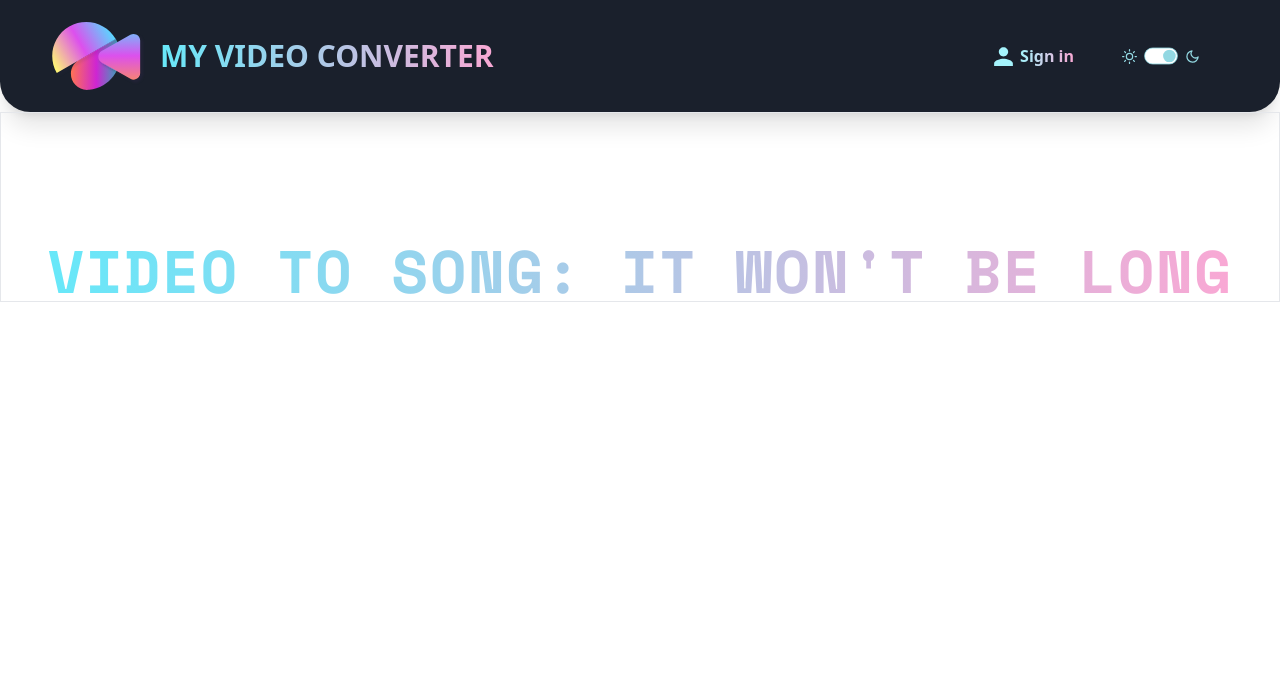
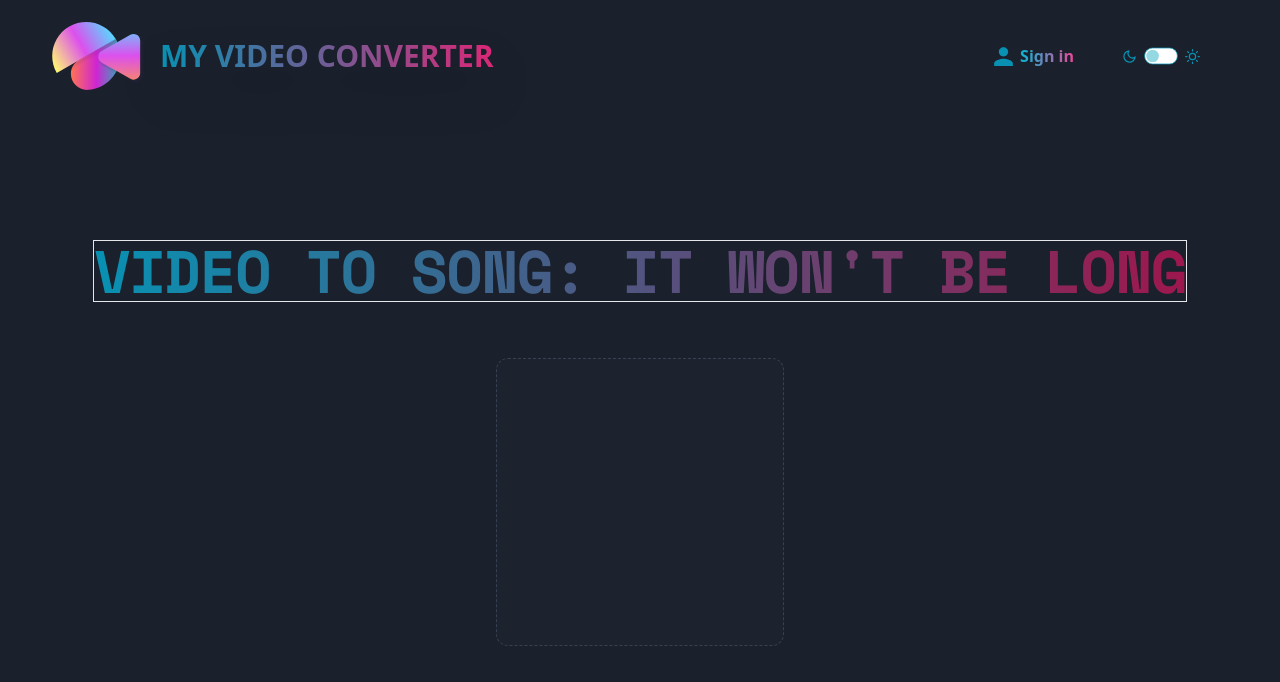
Before and after one commit to Mustafa-Arghandiwal/video-converter, a React (Vite) app: page / in a window 1280 px wide. Shown: the top 682 px of the page. Built offline with nearby package versions, Linux system fonts and the light colour scheme; what tailwindcss-animated would draw is missing.

Commit message:
implemented box

```diff
--- a/src/App.jsx
+++ b/src/App.jsx
@@ -1,10 +1,16 @@
+import React from 'react'
 import Header from './Header.jsx'
-import Upload from './Upload.jsx'
+import Main from './MainContent.jsx'
 export default function App() {
+  const [isDark, setIsDark] = React.useState(true)
+
+    function changeTheme() {
+        setIsDark(prevIsDark => !prevIsDark)
+    }
   return (
     <>
-    <Header />
-    <Upload />
+    <Header isDark={isDark} toggleTheme={changeTheme}/>
+    <Main isDark={isDark} toggleTheme={changeTheme}/>
     </>
 
   )
--- a/src/Header.jsx
+++ b/src/Header.jsx
@@ -5,34 +5,41 @@ import { FaGithub } from "react-icons/fa";
 import ThemeToggle from './ThemeToggle.jsx';
 
 
-export default function Header() {
-    const [isDark, setIsDark] = React.useState(true)
+export default function Header(props) {
+    // const [isDark, setIsDark] = React.useState(true)
 
-    function ChangeTheme() {
-        setIsDark(prevIsDark => !prevIsDark)
-    }
+    // function ChangeTheme() {
+    //     setIsDark(prevIsDark => !prevIsDark)
+    // }
 
 
     return (
-        <header className="font h-28 flex items-center justify-between  gap-2 px-1 sm:px-1 lg:px-10 rounded-b-badge shadow-xl" style={{backgroundColor: isDark ? '#1a202c' : 'white', transition: 'background-color 0.5s ease'}}>
+        <header className="font h-28 flex items-center justify-between  gap-2 px-1 sm:px-1 lg:px-10  shadow-xl" style={{backgroundColor: props.isDark ? '#1a202c' : '#f8fafc', transition: 'background-color 0.3s ease'}}>
         <div className='flex justify-center gap-2 items-center select-none'>
 
             <img src={logo} alt='logo' className='h-14 sm:h-14 md:h-24 lg:h-28 animate-fade animate-delay-300'/>
-            <a href='/' className='text-xl sm:text-xl md:text-2xl lg:text-3xl text-nowrap font-bold text-transparent bg-clip-text bg-gradient-to-r from-cyan-300 to-pink-300
+            <a href='/' className='text-xl sm:text-xl md:text-2xl lg:text-3xl text-nowrap font-bold text-transparent bg-clip-text bg-gradient-to-r from-cyan-600 to-pink-600
              animate-fade animate-delay-500
+             drop-shadow-2xl
             '>MY VIDEO CONVERTER</a>
         </div>
 
-        <ul className='flex items-center flex-col sm:flex-row   gap-1 md:gap-10 lg:gap-10 mr-0 lg:mr-10 '>
-            <li className='flex items-center gap-1  p-2 rounded-md hover:bg-gray-800'>
-                <IoMdPerson size={25}  className='animate-fade animate-delay-700 text-cyan-200 '/>
+        <ul className='flex items-center flex-col sm:flex-row   gap-1 md:gap-10 lg:gap-10 mr-0 lg:mr-10  '>
+            <li className='flex items-center gap-1  p-2 rounded-md ' style={{
+                        transition: 'background-color 0.3s ease', // Optional: Add a smooth transition effect
+                     }}
+                     onMouseOver={(e) => { e.currentTarget.style.backgroundColor = props.isDark ? '#2d3748' : '#e2e8f0'; }}
+                     onMouseOut={(e) => { e.currentTarget.style.backgroundColor = 'initial'; }}>
+                <IoMdPerson size={25}  className='animate-fade animate-delay-700 text-cyan-600 '/>
                 <a href='/' className='flex items-center gap-1 animate-fade animate-delay-700 text-nowrap
-                    font-bold text-transparent bg-clip-text bg-gradient-to-r from-cyan-200 to-pink-300'>
+                    font-bold text-transparent bg-clip-text bg-gradient-to-r from-cyan-500 to-pink-500'
+
+                    >
                         Sign in</a>
             </li>
 
 
-                <ThemeToggle darkTheme={isDark} toggle={ChangeTheme} />
+                <ThemeToggle idDark={props.isDark} toggleTheme={props.toggleTheme} />
 
 
             {/* <li className='flex items-center gap-2'>
--- a/src/Upload.jsx
+++ b/src/MainContent.jsx
@@ -1,5 +1,6 @@
 import React from 'react'
-export default function Upload() {
+import UploadBox from './UploadBox'
+export default function Main(props) {
 
     const [title, setTitle] = React.useState("VIDEO TO SONG: IT WON'T BE LONG")
     // const [title, setTitle] = React.useState("HYPERLEXED")
@@ -25,16 +26,25 @@ export default function Upload() {
             if(iterations >= randomTitle.length) clearInterval(interval)
             iterations += 1 / 3
 
-        }, 20);
+        }, 50);
     }
 
+    React.useEffect(() => {
+        hyperlex();
+    }, []);
     return (
-        <section className="font-spaceMono  border grid place-items-center">
-            <h1 className="mt-32 text-6xl font-bold  tracking-wide transition-transform transform hover:scale-105
-            text-transparent bg-clip-text bg-gradient-to-r from-cyan-300 to-pink-300
-            " onMouseOver={hyperlex}>
+        <section className="font-spaceMono h-screen  flex flex-col items-center gap-14 " style={{backgroundColor: props.isDark ? '#1a202c' : '#f8fafc', transition: 'background-color 0.7s ease'}}>
+            <h1 className="mt-32 text-6xl font-bold cursor-default  tracking-tight border select-none
+            text-transparent bg-clip-text bg-gradient-to-r from-cyan-600 to-pink-800
+            " >
                 {title }
             </h1>
+
+            <div className='flex justify-center gap-24  '>
+
+                <UploadBox isDark={props.isDark} />
+                {/* <div className='border w-64 h-64 gap-14'></div> */}
+            </div>
 
         </section>
     )
--- a/src/ThemeToggle.jsx
+++ b/src/ThemeToggle.jsx
@@ -1,11 +1,10 @@
 export default function ThemeToggle(props) {
-
 
     return (
         <label className="flex items-center  cursor-pointer text-sm animate-fade animate-delay-1000 " > {/* Added 'text-sm' for smaller font size */}
-            <svg xmlns="http://www.w3.org/2000/svg" width="15" height="15" viewBox="0 0 24 24" fill="none" stroke="#93d8e2" strokeWidth="2" strokeLinecap="round" strokeLinejoin="round"><circle cx="12" cy="12" r="5" /><path d="M12 1v2M12 21v2M4.2 4.2l1.4 1.4M18.4 18.4l1.4 1.4M1 12h2M21 12h2M4.2 19.8l1.4-1.4M18.4 5.6l1.4-1.4" /></svg>
-            <input name="toggle"  type="checkbox" onChange={props.toggle} checked={props.darkTheme} className="toggle theme-controller" style={{ transform: 'scale(0.7)', borderColor: '#93d8e2', backgroundColor: '#93d8e2'  }} />
-            <svg xmlns="http://www.w3.org/2000/svg" width="15" height="15" viewBox="0 0 24 24" fill="none" stroke="#93d8e2" strokeWidth="2" strokeLinecap="round" strokeLinejoin="round"><path d="M21 12.79A9 9 0 1 1 11.21 3 7 7 0 0 0 21 12.79z"></path></svg>
+            <svg xmlns="http://www.w3.org/2000/svg" width="15" height="15" viewBox="0 0 24 24" fill="none" stroke="#0891b2" strokeWidth="2" strokeLinecap="round" strokeLinejoin="round"><path d="M21 12.79A9 9 0 1 1 11.21 3 7 7 0 0 0 21 12.79z"></path></svg>
+            <input name="toggle"  type="checkbox" onChange={props.toggleTheme} checked={props.isDark} className="toggle theme-controller" style={{ transform: 'scale(0.7)', borderColor: '#0891b2', backgroundColor: '#93d8e2'  }} />
+            <svg xmlns="http://www.w3.org/2000/svg" width="15" height="15" viewBox="0 0 24 24" fill="none" stroke="#0891b2" strokeWidth="2" strokeLinecap="round" strokeLinejoin="round"><circle cx="12" cy="12" r="5" /><path d="M12 1v2M12 21v2M4.2 4.2l1.4 1.4M18.4 18.4l1.4 1.4M1 12h2M21 12h2M4.2 19.8l1.4-1.4M18.4 5.6l1.4-1.4" /></svg>
         </label>
     )
 }
--- /dev/null
+++ b/src/UploadBox.jsx
@@ -0,0 +1,32 @@
+import React from 'react'
+import './index.css';
+
+export default function UploadBox(props) {
+
+
+    const handleOnMouseMove = e => {
+        const { currentTarget: target } = e
+        const rect = target.getBoundingClientRect(),
+            x = e.clientX - rect.left,
+            y = e.clientY - rect.top
+
+        target.style.setProperty("--mouse-x", `${x}px`)
+        target.style.setProperty("--mouse-y", `${y}px`)
+    }
+
+
+
+
+    return (
+        <div id='box' onMouseMove={handleOnMouseMove} className={`h-72 w-72 rounded-xl cursor-pointer relative border border-dashed border-gray-700
+            hover:scale-110 duration-300 animate-fade animate-delay-1000 `}
+            style={{
+                // backgroundColor: props.isDark ? 'rgba(255, 255, 255, 0.01)' : 'rgba(255, 255, 255, 0.01)'
+            }}
+        >
+
+        </div>
+    )
+}
+
+// ${props.isDark ? 'light-torch': 'dark-torch'}
--- a/src/index.css
+++ b/src/index.css
@@ -10,10 +10,64 @@ body {
 
 
 
-body.dark {
-  background-color: #1a202c;
+
+#box {
+  /* background-color: white; */
+  /* background-color: rgba(255, 255, 255, 0.01); */
+  background-color: #1d232e
+  /* background-color: var(--bg); */
 
 }
-header.light {
-  background-color: whitesmoke;
+
+
+#box:hover::before {
+  opacity: 1;
 }
+
+#box::before {
+  background: radial-gradient(800px circle at var(--mouse-x) var(--mouse-y),
+      rgba(255, 255, 255, 0.18),
+      transparent 40%);
+
+      border-radius: inherit;
+      content: "";
+      height: 100%;
+      width: 100%;
+      left: 0px;
+      top: 0px;
+      position: absolute;
+      z-index: 2;
+      opacity: 0;
+      transition: opacity 300ms;
+}
+
+/* .light-torch #box::before {
+  background: radial-gradient(800px circle at var(--mouse-x) var(--mouse-y),
+      rgba(255, 255, 255, 0.1),
+      transparent 40%);
+}
+
+.dark-torch #box::before {
+  background: radial-gradient(800px circle at var(--mouse-x) var(--mouse-y),
+      rgba(255, 255, 255, 0.1),
+      transparent 40%);
+} */
+
+
+::-webkit-scrollbar {
+  width: 10px;
+}
+
+
+::-webkit-scrollbar-thumb {
+  background: linear-gradient(#0097a7, #f66d9b, #0097a7);
+  border-radius: 2px;
+}
+
+::-webkit-scrollbar-track {
+  background-color: #cbd5e0;
+}
+
+::-webkit-scrollbar-corner {
+  background-color: #fff;
+}
```
